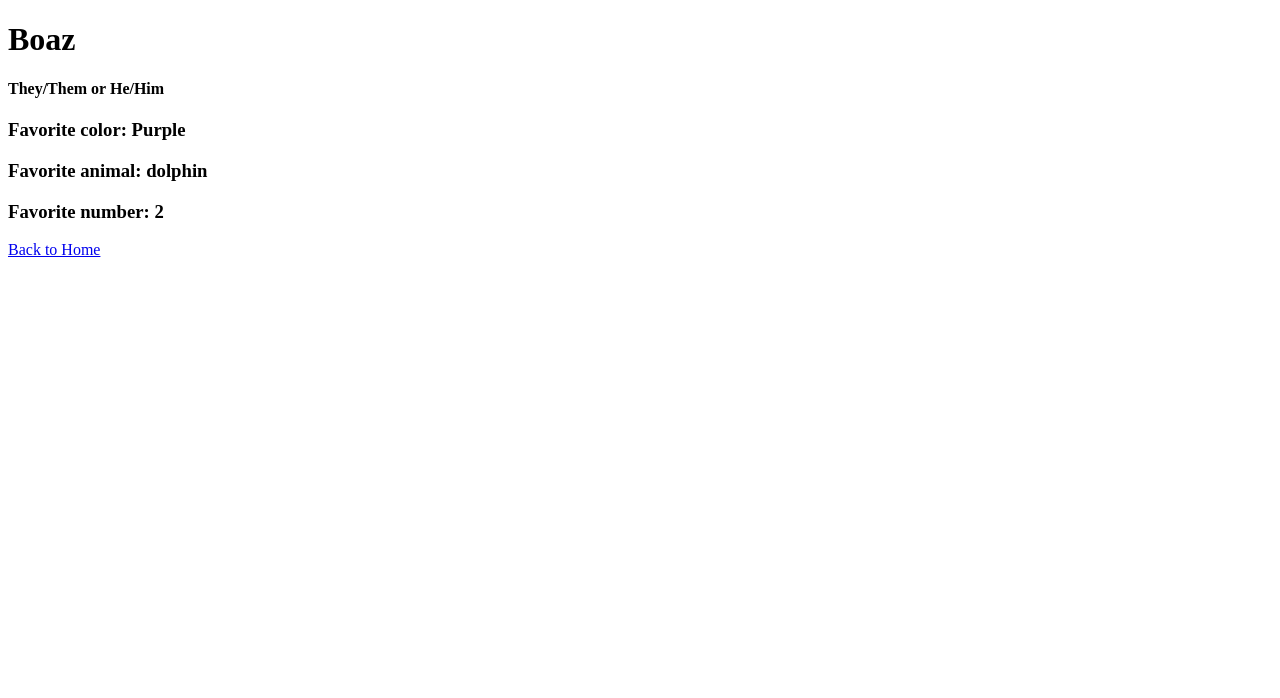
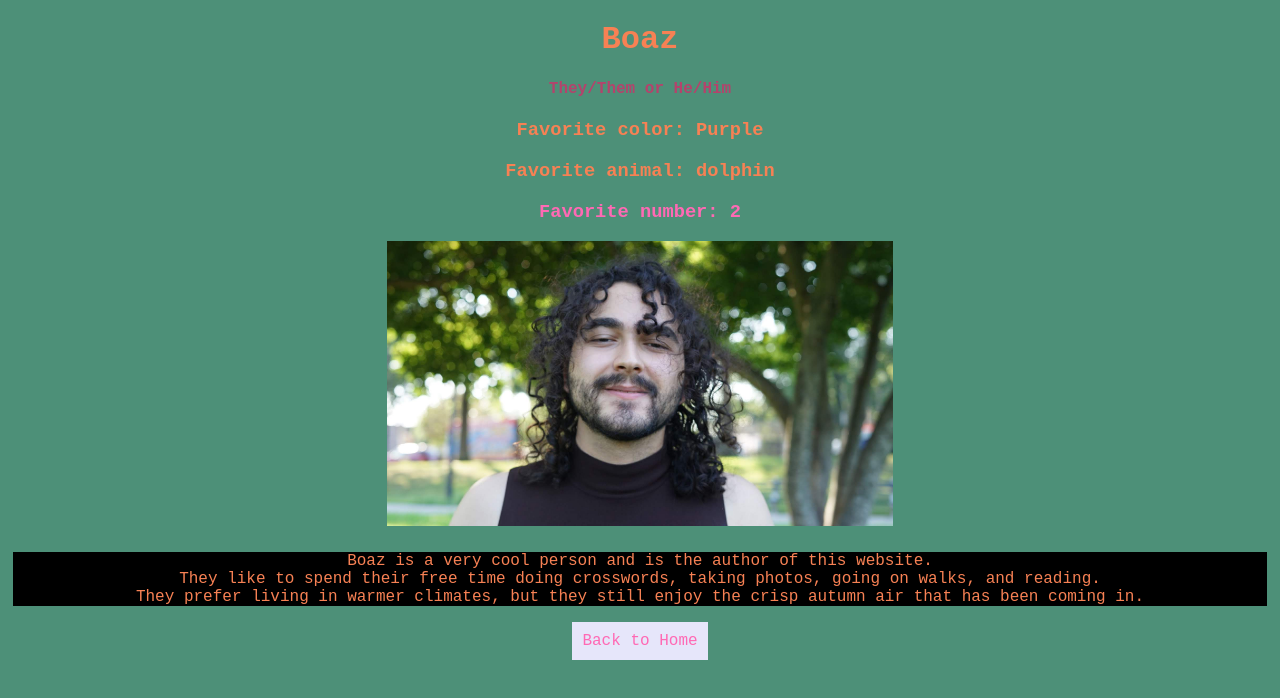
Before and after one commit to Ernulphus/literate-octo-waddle, a plain HTML site: page boaz.html in a window 1280 px wide. Drawn offline with Linux system fonts and the light colour scheme.

Commit message:
add boaz desc.; change spacing

```diff
--- a/boaz.html
+++ b/boaz.html
@@ -5,7 +5,7 @@
 
     <title>Boaz's Page</title>
 
-    <link rel="stylesheet" type="text/css" href="css/boaz.css">
+    <link rel="stylesheet" type="text/css" href="css/bio.css">
 </head>
 <body>
 	<h1>Boaz</h1>
@@ -13,5 +13,17 @@
 	<h3>Favorite color: Purple</h3>
 	<h3>Favorite animal: dolphin</h3>
 	<h3 id="fav-num">Favorite number: 2</h3>
-	<a href="index.html">Back to Home</a>
+  <img src="img/boaz.JPG" alt="Boaz OwO">
+  <div>
+  <p>
+        Boaz is a very cool person and is the author of this website.
+    <br>They like to spend their free time doing crosswords, taking photos, going on walks, and reading.
+    <br>They prefer living in warmer climates, but they still enjoy the crisp autumn air that has been coming in.
+    <br>
+  </p>
+</div>
+  <div>
+    <a href="index.html">Back to Home</a>
+  </div>
+
 </body>
--- a/css/bio.css
+++ b/css/bio.css
@@ -1,7 +1,7 @@
 body {
   font-family: Courier New;
-  background-color: purple;
-  color: yellow;
+  background-color: #4D9078;
+  color: #F78154;
   text-align: center;
 }
 
@@ -12,10 +12,22 @@ a {
   padding: 10px;
 }
 
+div {
+  padding: 5px;
+}
+
+img {
+  width: 40%;
+}
+
+p {
+  background-color: black;
+}
+
 #fav-num {
 	color: hotpink;
 }
 
 #pronouns {
-  color: magenta;
+  color: #B4436C;
 }
```
